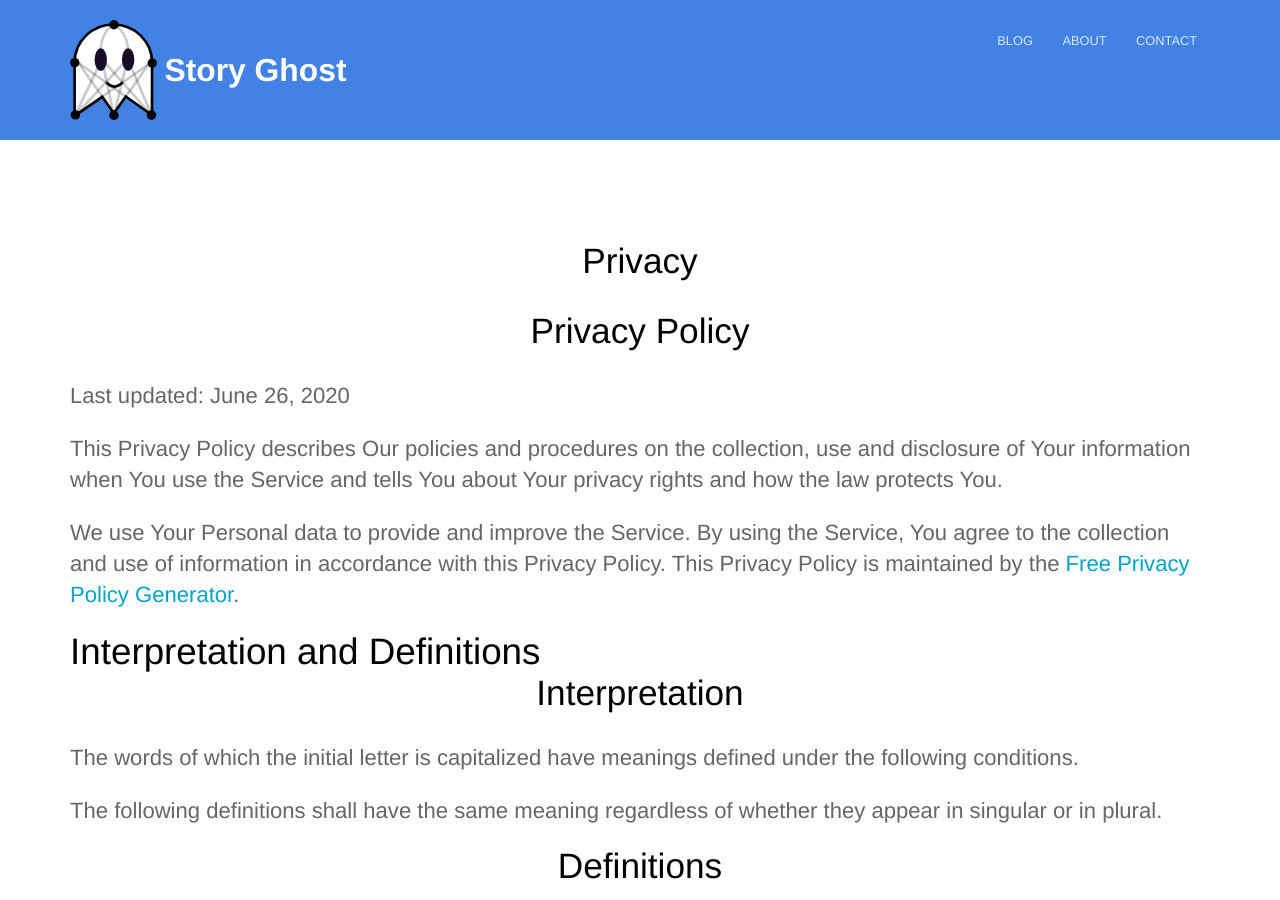
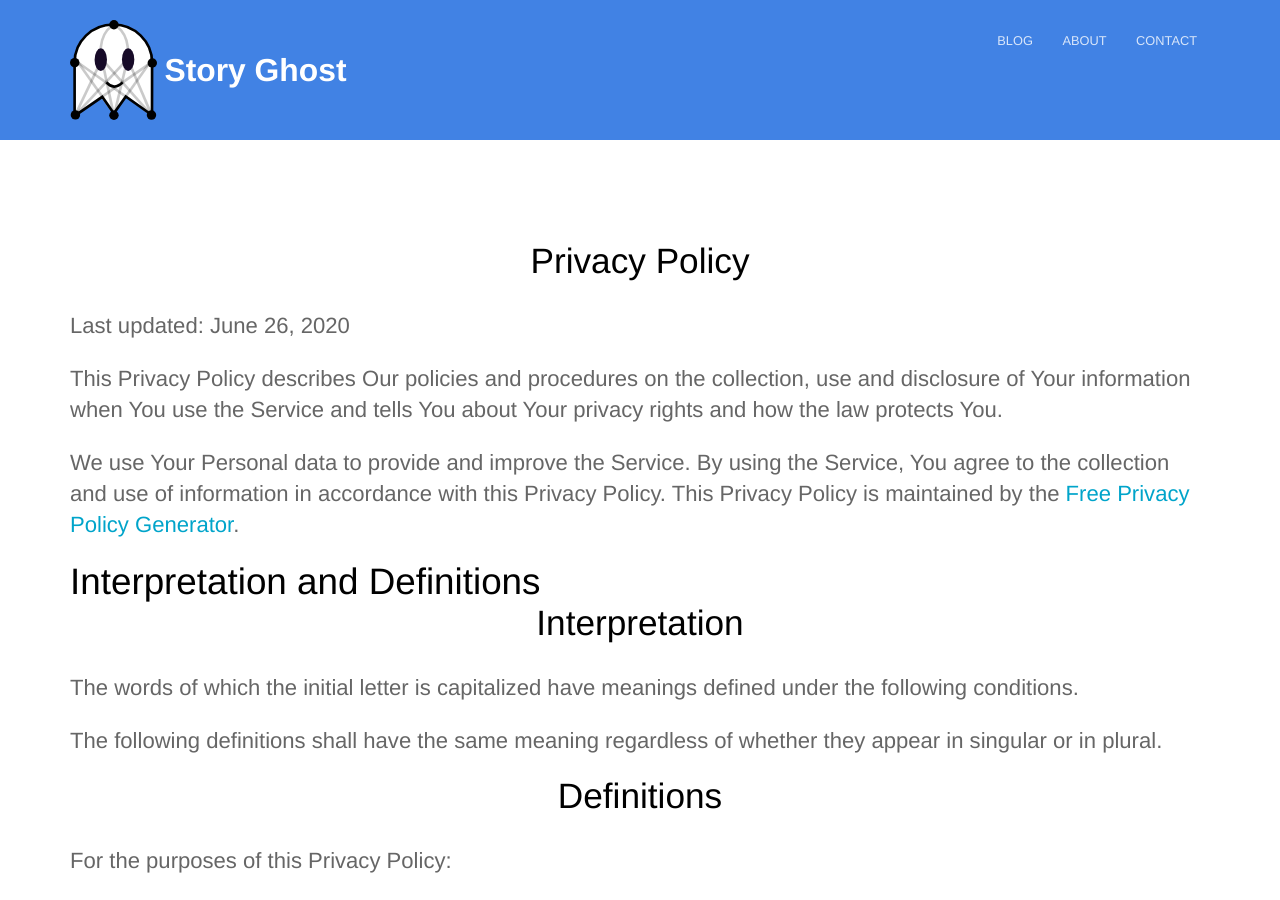
Before and after one commit to headchem/story-ghost, a Jekyll site: the page built from privacy.html, in a window 1280 px wide and 900 px high. Built offline with Jekyll 4.4.1, drawn with Linux system fonts in a browser that asks for light colours.

Commit message:
Update privacy.html

```diff
--- a/privacy.html
+++ b/privacy.html
@@ -1,8 +1,6 @@
 ---
-title: Privacy
+title: Privacy Policy
 ---
-
-<h2>Privacy Policy</h2>
 
 <p>Last updated: June 26, 2020</p>
 
```
